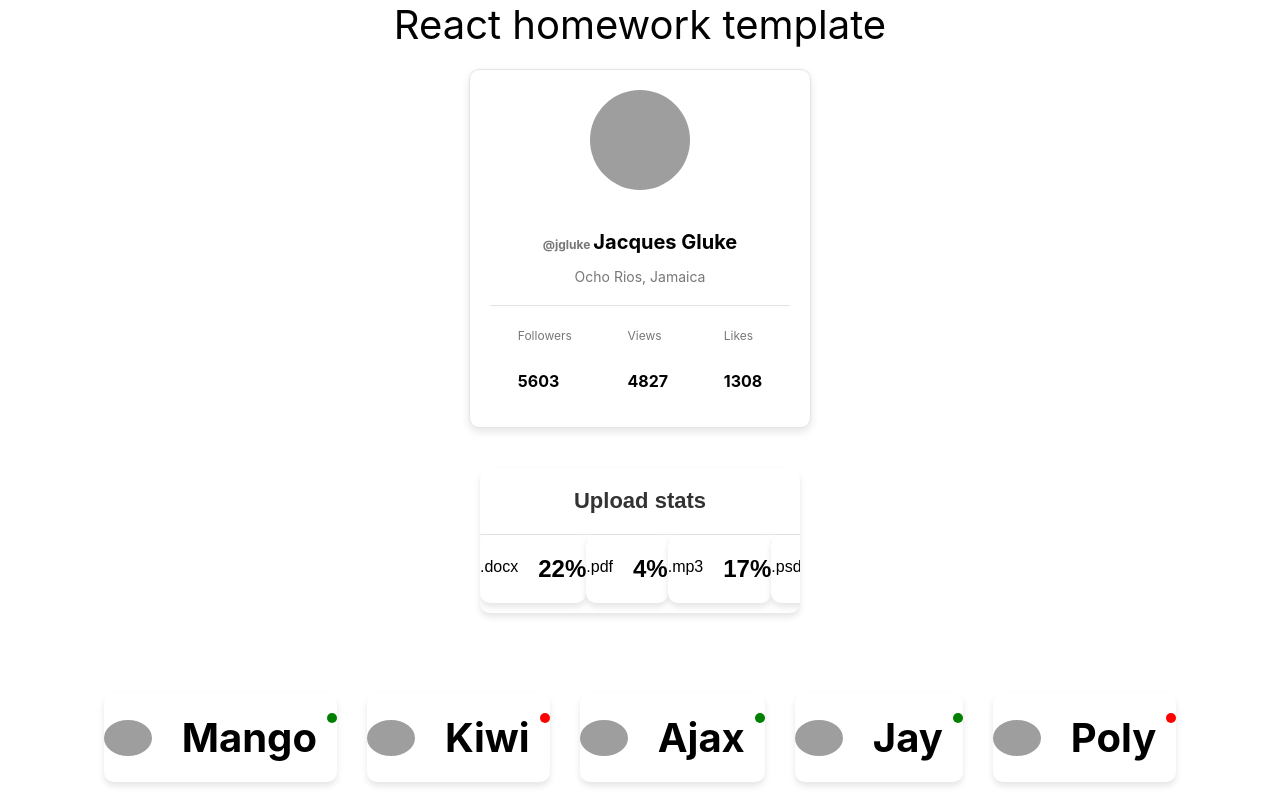
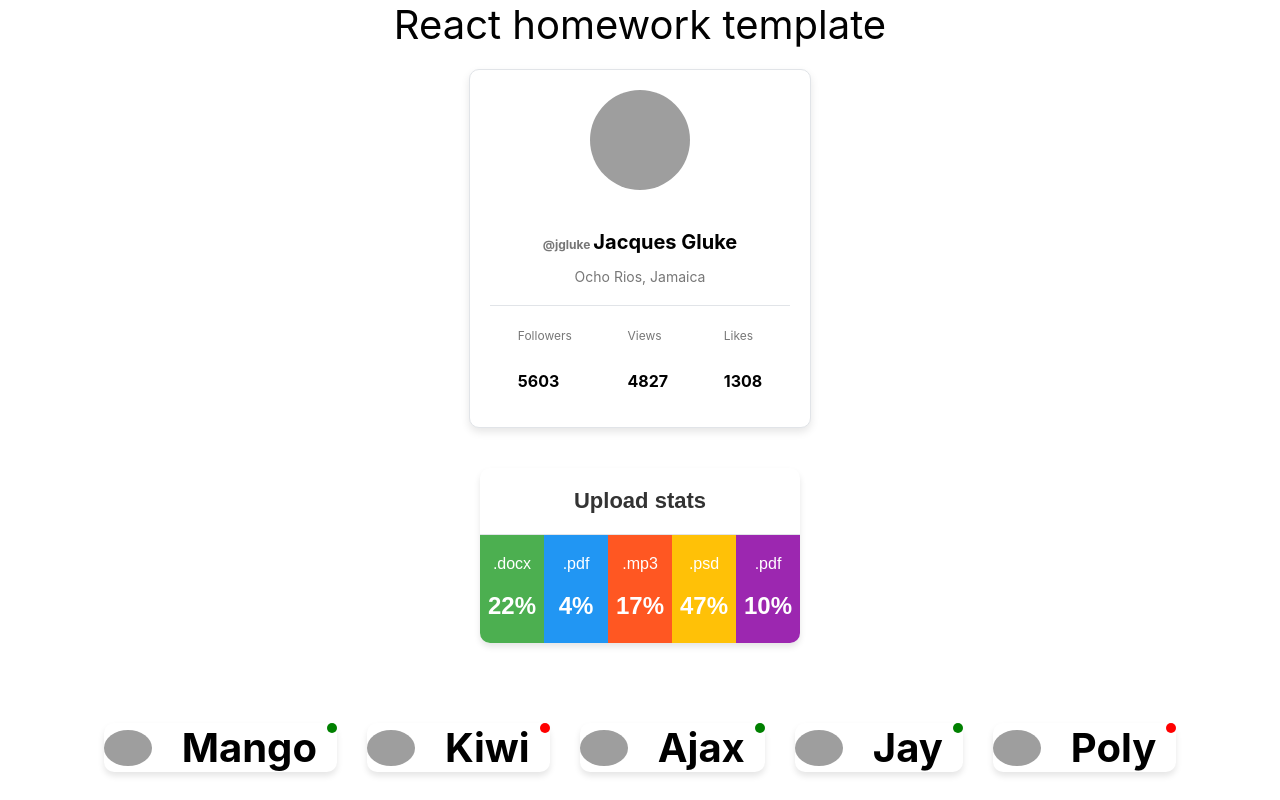
Before and after one commit to PiotrKarys/goit-react-hw-01-components, a React (Create React App) app: page / in a window 1280 px wide. Shown: the top 800 px of the page. Built offline with nearby package versions, Linux system fonts and the light colour scheme; grey boxes are pictures that could not be loaded.

Commit message:
styles updt

```diff
--- a/src/components/stats/statistics.css
+++ b/src/components/stats/statistics.css
@@ -9,7 +9,7 @@
   font-family: Arial, sans-serif;
 }
 
-.title {
+.stats-title {
   font-size: 22px;
   margin: 0;
   padding: 20px 0;
@@ -24,7 +24,7 @@
   list-style: none;
 }
 
-.item {
+.stats-item {
   flex: 1;
   padding: 20px 0;
   text-align: center;
@@ -32,13 +32,13 @@
   flex-direction: column;
 }
 
-.label {
+.stats-label {
   display: block;
   font-size: 16px;
   margin-bottom: 5px;
 }
 
-.percentage {
+.stats-percentage {
   font-size: 24px;
   font-weight: bold;
 }
--- a/src/components/stats/statistics.jsx
+++ b/src/components/stats/statistics.jsx
@@ -5,12 +5,12 @@ import './statistics.css';
 const Statistics = ({ title, stats }) => {
   return (
     <section className="statistics">
-      {title && <h2 className="title">{title}</h2>}
+      {title && <h2 className="stats-title">{title}</h2>}
       <ul className="stat-list">
         {stats.map(({ id, label, percentage }, index) => (
-          <li key={id} className={`item color-${index % 5}`}>
-            <span className="label">{label}</span>
-            <span className="percentage">{percentage}%</span>
+          <li key={id} className={`stats-item color-${index % 5}`}>
+            <span className="stats-label">{label}</span>
+            <span className="stats-percentage">{percentage}%</span>
           </li>
         ))}
       </ul>
```
